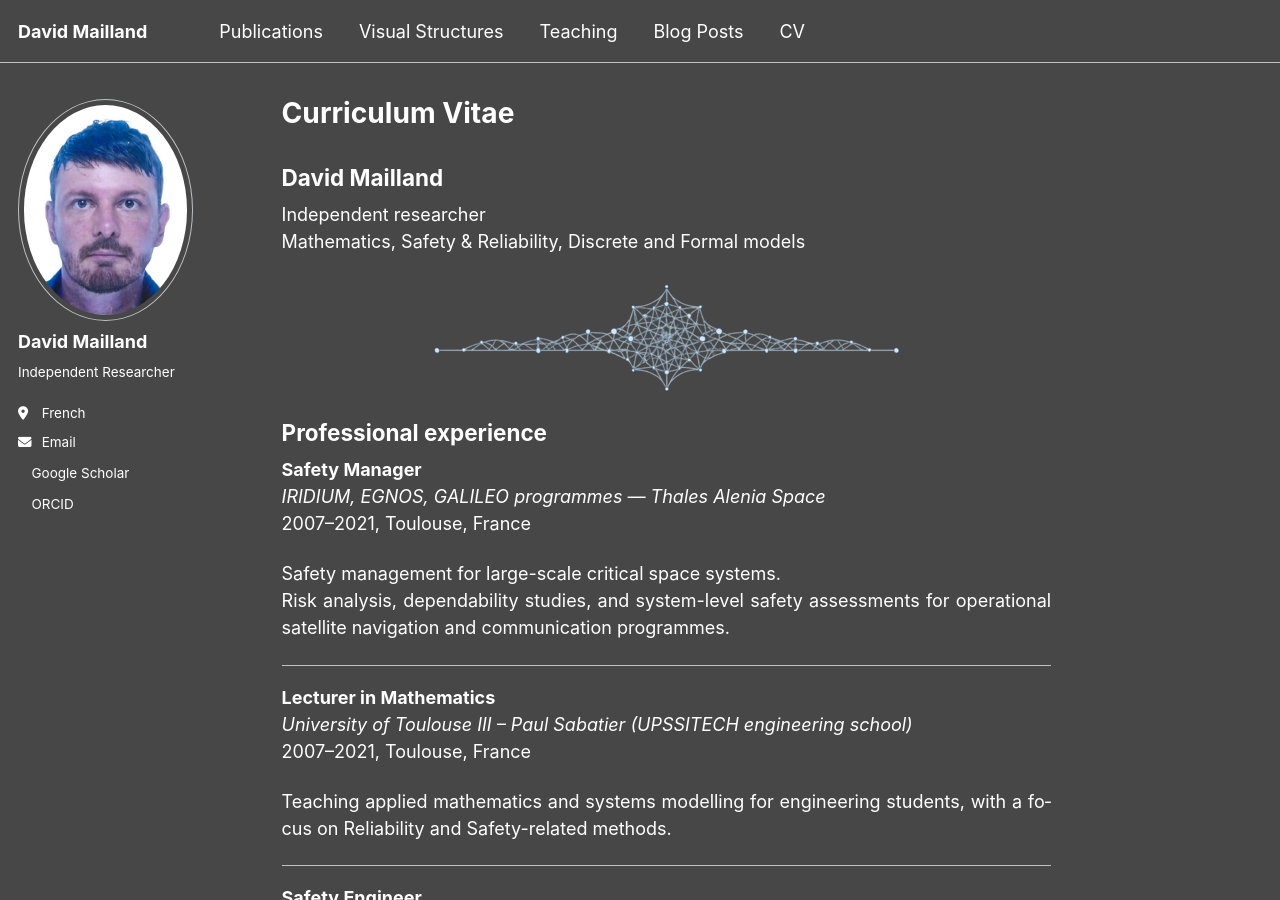
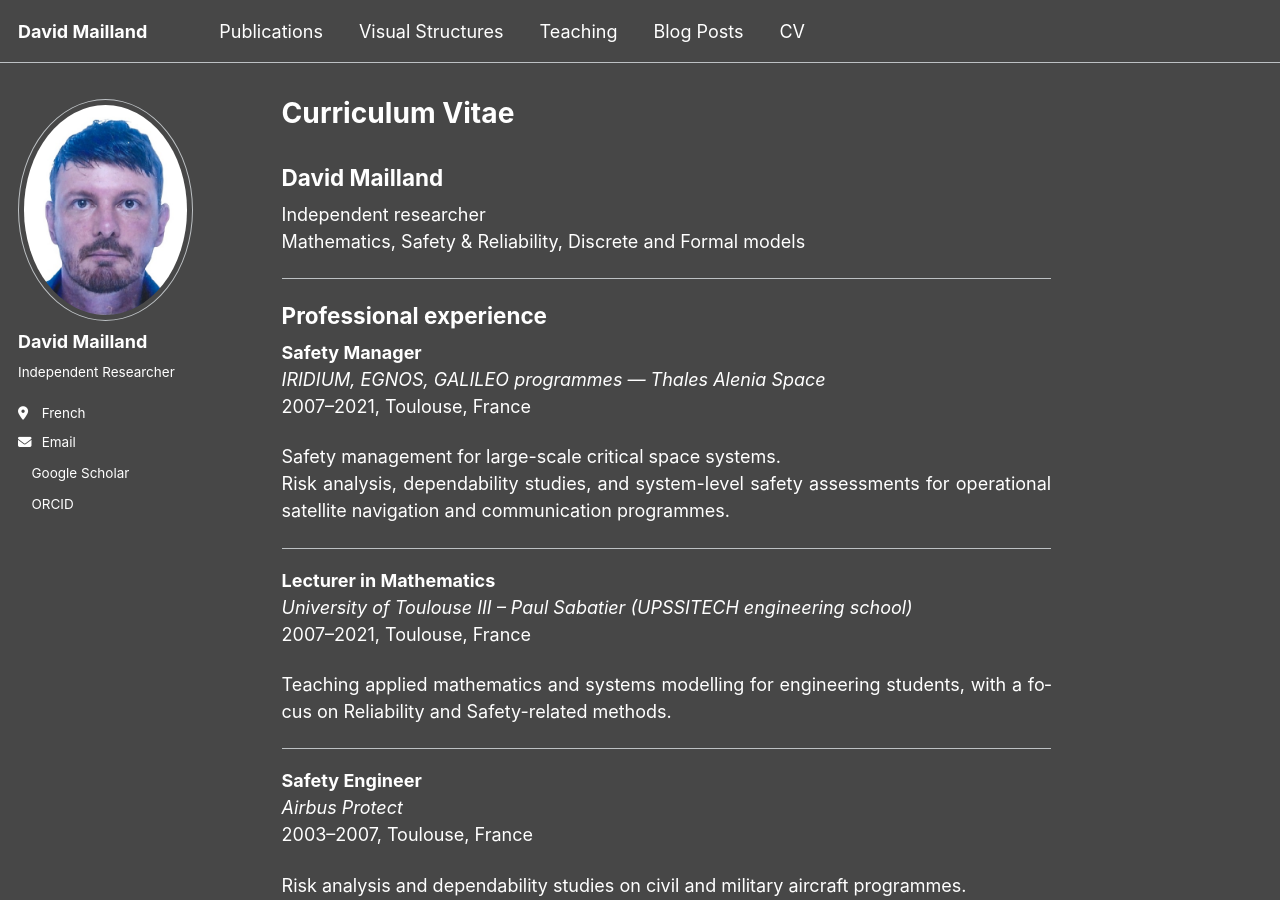
Before and after one commit to davidmailland/davidmailland.github.io, a Jekyll site: the page built from _pages/cv.html, in a window 1280 px wide and 900 px high. Built offline with Jekyll 4.4.1, drawn with Linux system fonts in a browser that asks for light colours; some web fonts are replaced; a script bundle is joined from its source files by our own code; library files that are not in the unit come from our copies; a style sheet for code colours, icons or effects is not loaded.

Commit message:
Update cv.html

```diff
--- a/_pages/cv.html
+++ b/_pages/cv.html
@@ -14,11 +14,7 @@
 </p>
 
 
-<img
-  src="{{ '/images/enluminures/Enluminure.png' | relative_url }}"
-  alt="Enluminure"
-  style="display:block;margin:1rem auto;"
->
+<hr>
 
 <h3>Professional experience</h3>
 
@@ -65,12 +61,7 @@
   Performance studies of aircraft operations on contaminated runways.
 </p>
 
-<img
-  src="{{ '/images/enluminures/Enluminure.png' | relative_url }}"
-  alt="Enluminure"
-  style="display:block;margin:1rem auto;"
->
-
+<hr>
 <h3>Education</h3>
 
 <p><strong>Master’s degree in Engineering (ISAE-SUPAERO / ENSICA)</strong><br>
@@ -81,12 +72,7 @@
   University of Southern California, Los Angeles, USA, 2001
 </p>
 
-<img
-  src="{{ '/images/enluminures/Enluminure.png' | relative_url }}"
-  alt="Enluminure"
-  style="display:block;margin:1rem auto;"
->
-
+<hr>
 <h3>Research interests</h3>
 
 <p>
```
